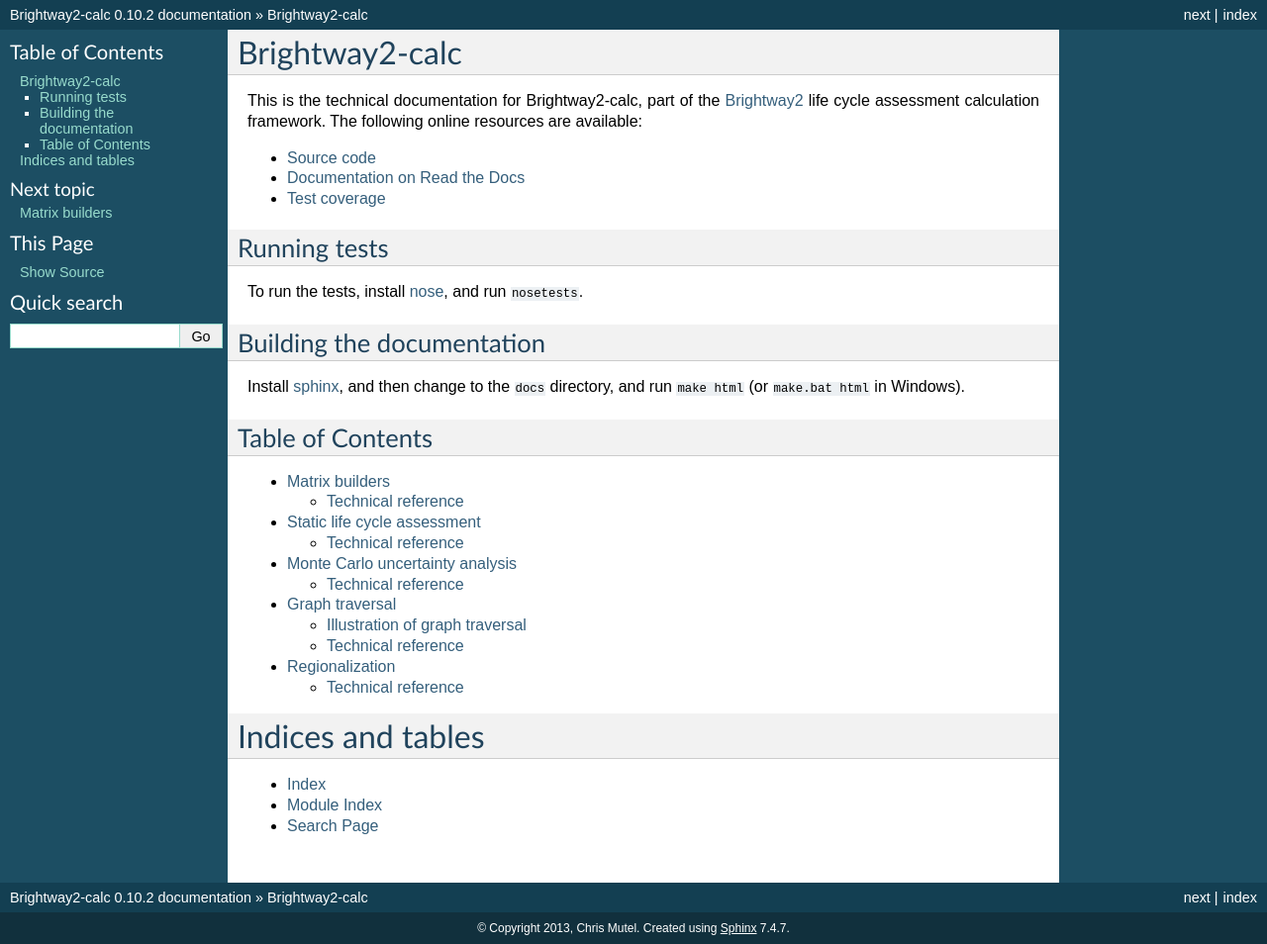
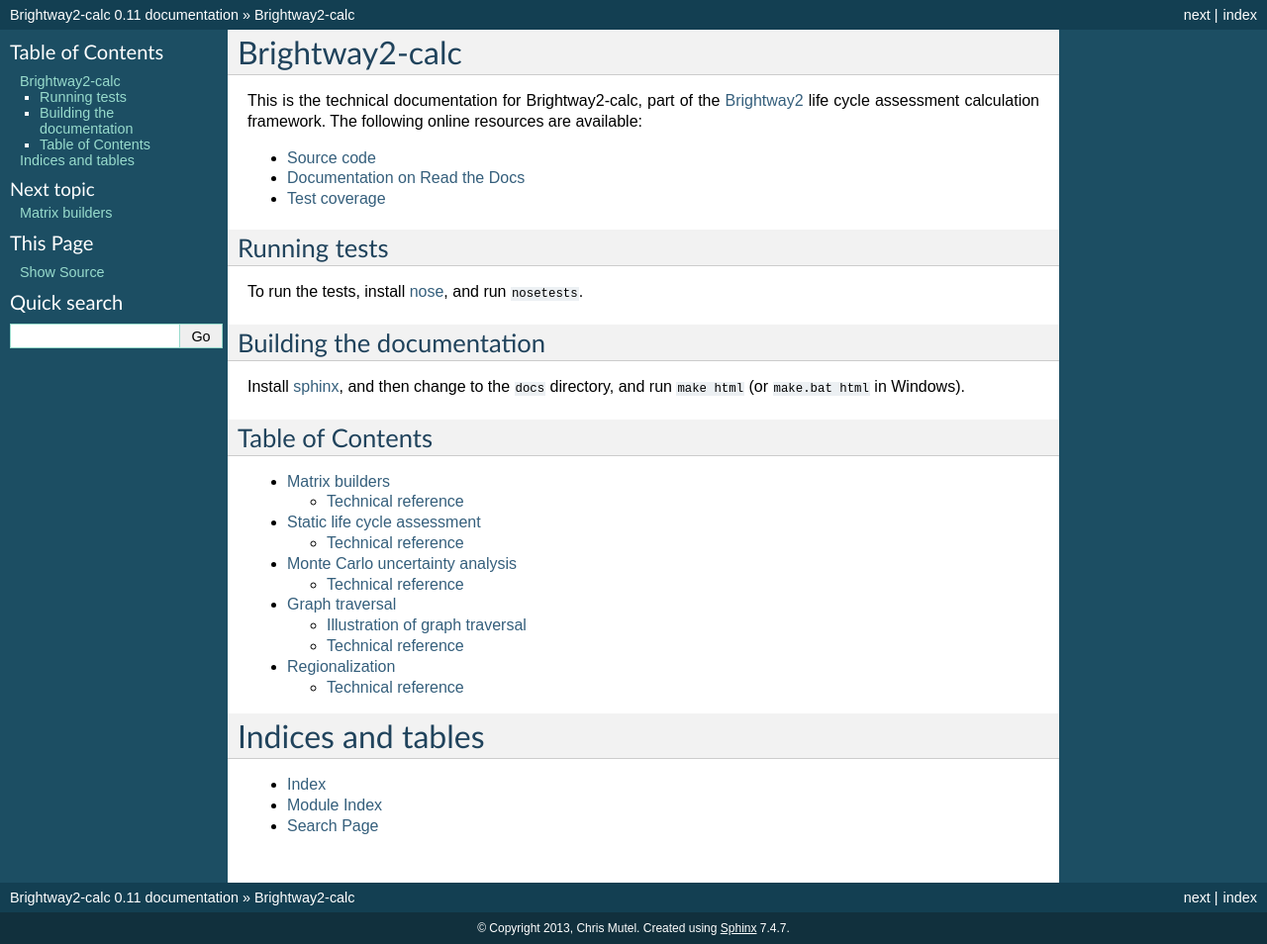
Before and after one commit to brightway-lca/brightway2-calc, a Sphinx documentation site: the page built from docs/index.rst, in a window 1280 px wide. Shown: the whole page at 99% size. Built offline with Sphinx 7.4.7, drawn with Linux system fonts in a browser that asks for light colours.

Commit message:
Compatibility with bw2data 0.11

```diff
--- a/bw2calc/__init__.py
+++ b/bw2calc/__init__.py
@@ -6,4 +6,4 @@
 from .graph_traversal import GraphTraversal
 from .matrices import MatrixBuilder, TechnosphereBiosphereMatrixBuilder
 
-__version__ = (0, 10, 2)
+__version__ = (0, 11)
--- a/docs/conf.py
+++ b/docs/conf.py
@@ -52,9 +52,9 @@
 # built documents.
 #
 # The short X.Y version.
-version = '0.10'
+version = '0.11'
 # The full version, including alpha/beta/rc tags.
-release = '0.10.2'
+release = '0.11'
 
 # The language for content autogenerated by Sphinx. Refer to documentation
 # for a list of supported languages.
--- a/requirements.txt
+++ b/requirements.txt
@@ -1,8 +1,8 @@
+bw2analyzer
+bw2data
 nose
 numpy>=1.6
 progressbar
 scipy
+stats_arrays>=0.2.2
 voluptuous
-bw2data>=0.10.1
-bw2analyzer>=0.4
-bw-stats-toolkit>=0.7
--- a/setup.py
+++ b/setup.py
@@ -2,7 +2,7 @@
 
 setup(
     name='bw2calc',
-    version="0.10.2",
+    version="0.11",
     packages=["bw2calc", "bw2calc.tests", "bw2calc.sensitivity"],
     author="Chris Mutel",
     author_email="cmutel@gmail.com",
@@ -11,7 +11,7 @@
     install_requires=["brightway2"],
     long_description=open('README.rst').read(),
     classifiers=[
-        'Development Status :: 4 - Beta',
+        'Development Status :: 5 - Production/Stable',
         'Intended Audience :: End Users/Desktop',
         'Intended Audience :: Developers',
         'Intended Audience :: Science/Research',
```
Also changed, not shown: CHANGES.txt (added, +9 -0 lines), 2 other files.
